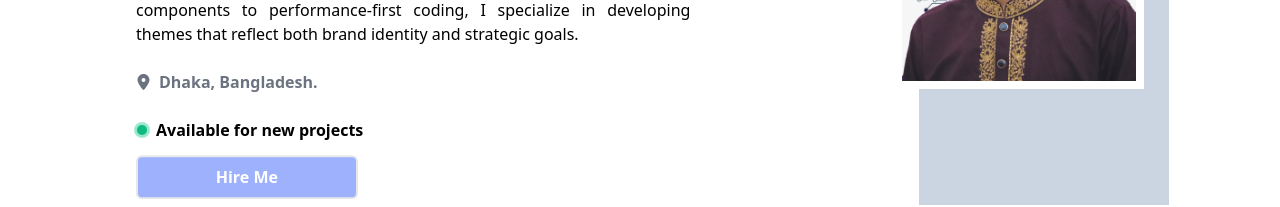
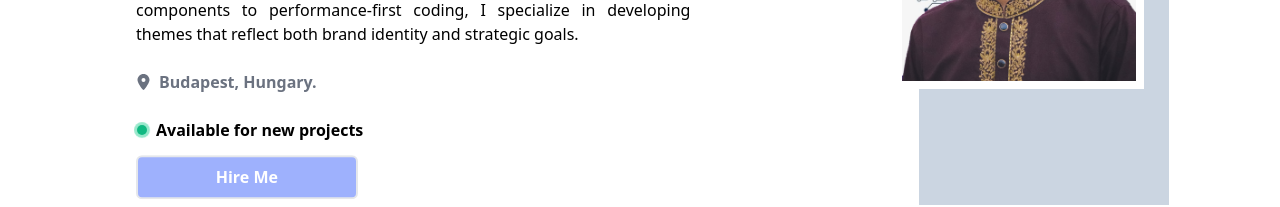
Before and after one commit to min23a/Personal-Web, a Next.js app: page / in a window 1280 px wide. Shown: the part 463-670 px from the top of the page. Built offline with nearby package versions, Linux system fonts and the light colour scheme.

Commit message:
mini updated content

```diff
--- a/Components/Section/HeaderSection.js
+++ b/Components/Section/HeaderSection.js
@@ -22,7 +22,7 @@ const HeaderSection = () => {
                     </p>
                     <p className='font-bold text-gray-500 flex gap-2 items-center'>
                         <FontAwesomeIcon icon={faLocationDot} width={"15px"} />
-                        Dhaka, Bangladesh.
+                        Budapest, Hungary.
                     </p>
                     <div className='flex gap-2 items-center font-bold'>
                         <div className='relative flex h-3 w-3 items-center justify-center'>
```
